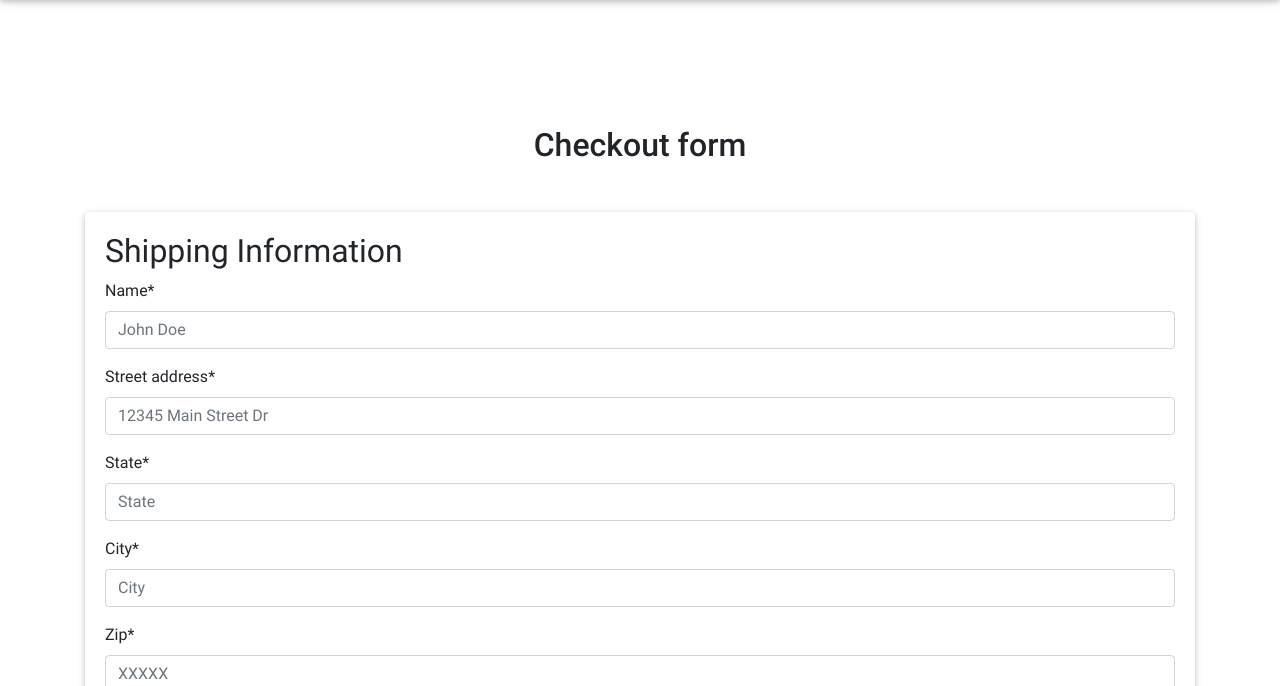
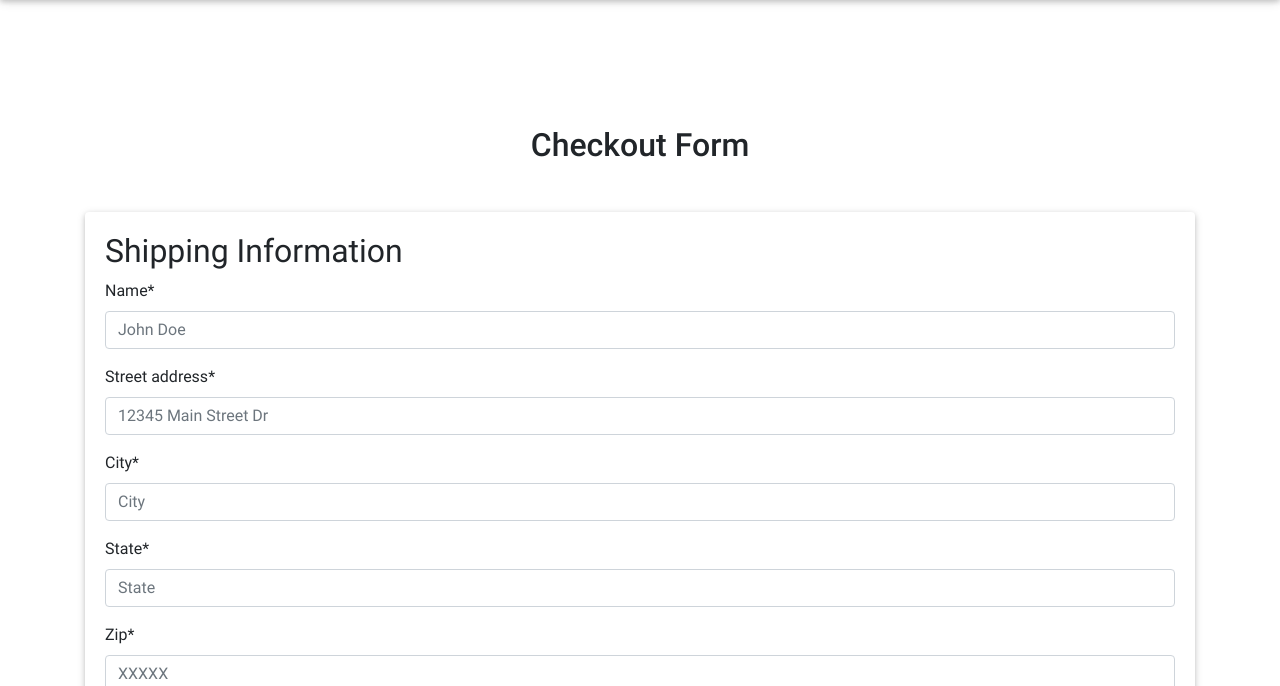
Before and after one commit to alexsonnysar/uh-se-ecommerce-app, a Django app: page /checkout/ in a window 1280 px wide. Shown: the part 66-752 px from the top of the page. Run offline with Django 3.2, Linux system fonts and the light colour scheme; some libraries are stand-ins or nearby versions.

Commit message:
Field reorder

```diff
--- a/core/forms.py
+++ b/core/forms.py
@@ -9,8 +9,8 @@ class CheckoutForm(forms.Form):
     street_address = forms.CharField(
         widget=forms.TextInput(attrs={"placeholder": "12345 Main Street Dr"})
     )
+    city = forms.CharField(widget=forms.TextInput(attrs={"placeholder": "City"}))
     state = forms.CharField(widget=forms.TextInput(attrs={"placeholder": "State"}))
-    city = forms.CharField(widget=forms.TextInput(attrs={"placeholder": "City"}))
     zip = forms.CharField(widget=forms.TextInput(attrs={"placeholder": "XXXXX"}))
     country = CountryField(blank_label="(select country)").formfield(
         widget=CountrySelectWidget(attrs={"class": "custom-select d-block w-100"})
--- a/templates/checkout-page.html
+++ b/templates/checkout-page.html
@@ -7,7 +7,7 @@
     <div class="container wow fadeIn">
 
       <!-- Heading -->
-      <h2 class="my-5 h2 text-center">Checkout form</h2>
+      <h2 class="my-5 h2 text-center">Checkout Form</h2>
 
       <!--Grid row-->
       <div class="row">
```
Also changed, not shown: db.sqlite3.
